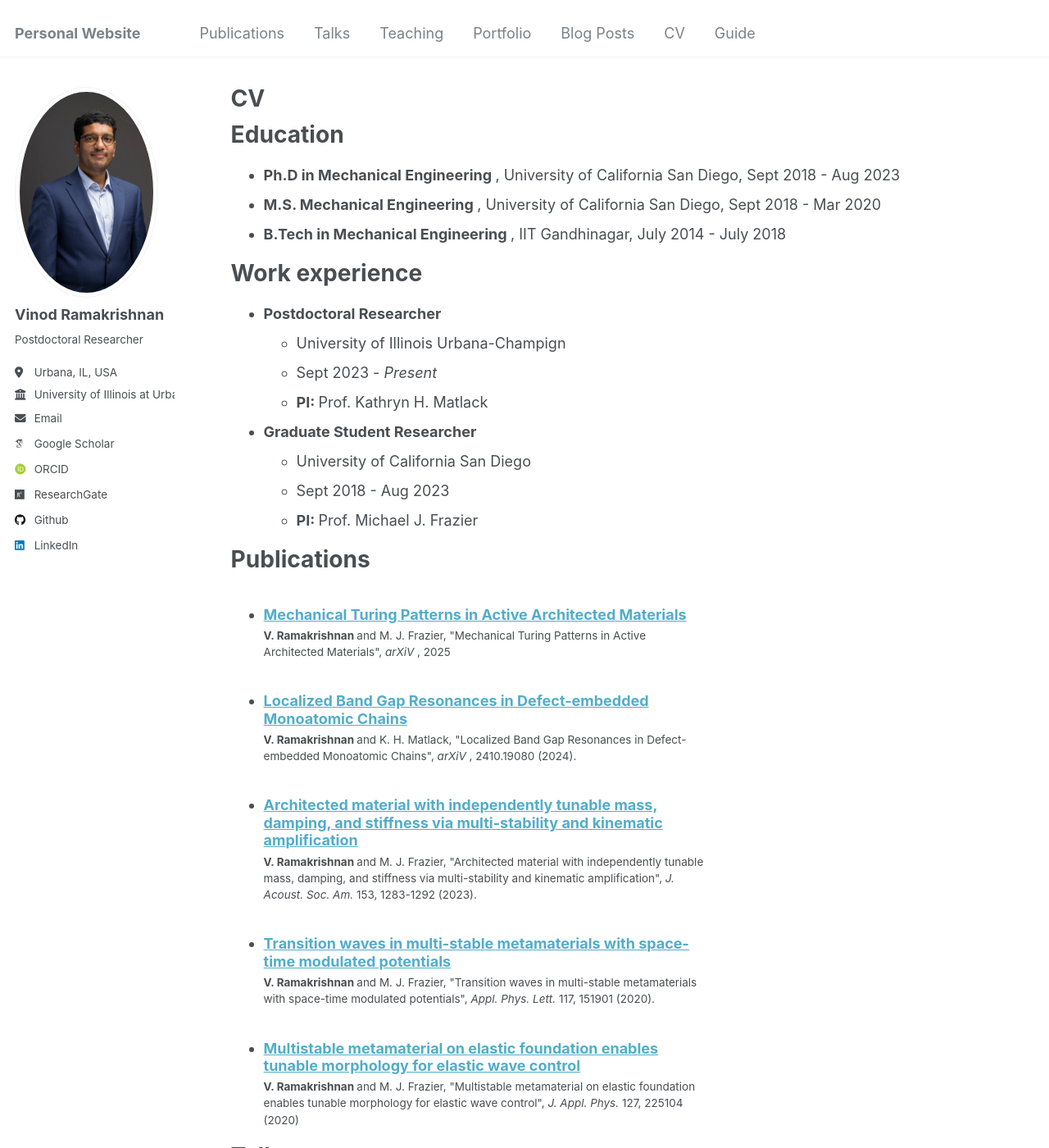
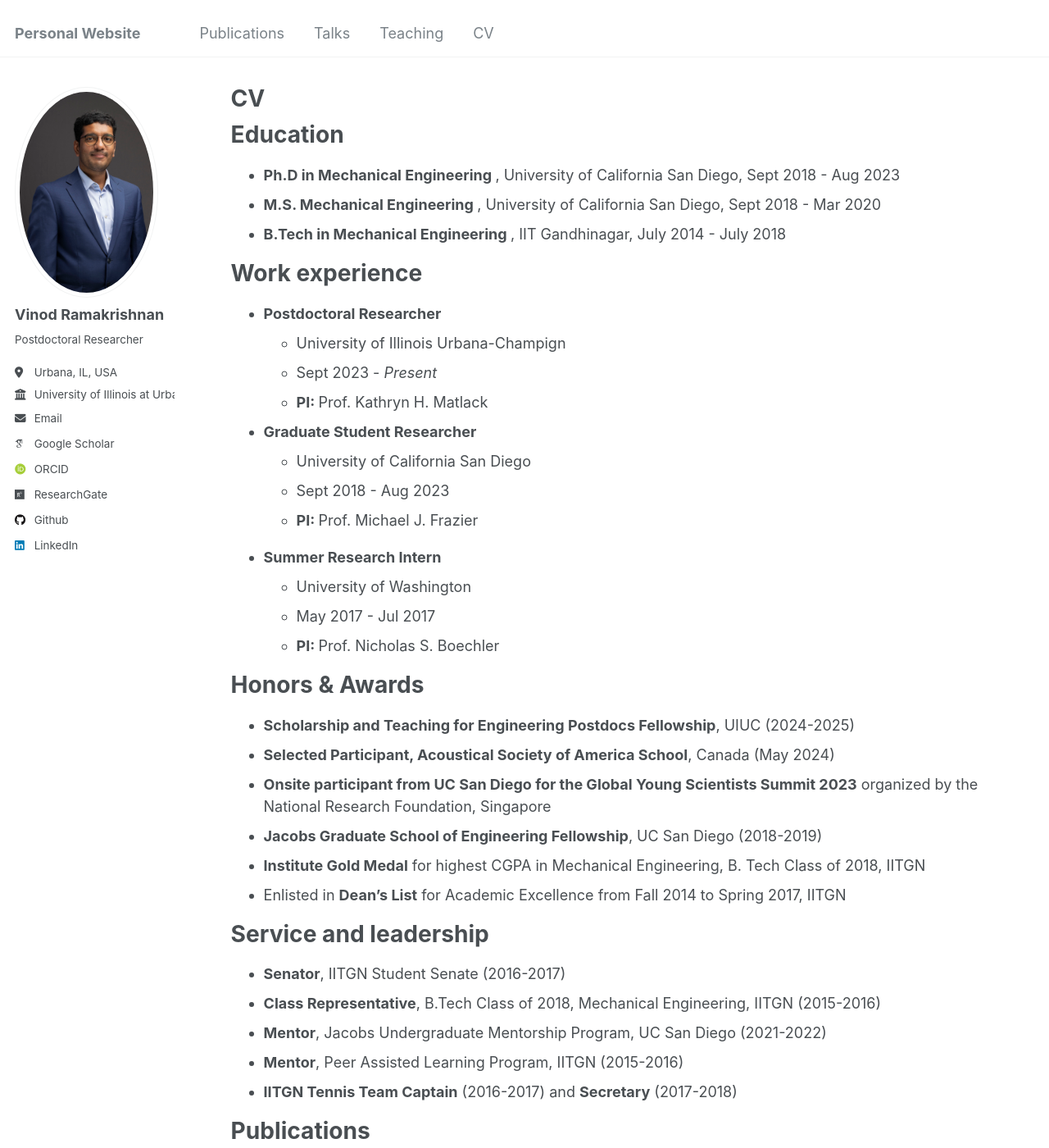
Before and after one commit to DonIV22/DonIV22.github.io, a Jekyll site: the page built from _pages/cv.md, in a window 1280 px wide and 1400 px high. Shown: the whole window at 82% size. Built offline with Jekyll 4.4.1, drawn with Linux system fonts in a browser that asks for light colours; some web fonts are replaced; some of the changed text lies outside the part shown.

Commit message:
CV Changes

```diff
--- a/_pages/cv.md
+++ b/_pages/cv.md
@@ -37,6 +37,11 @@ Work experience
   * Jan 2018 - May 2018
   * <b> Courses: </b> Industrial Engineering & Operations Research (Spring 2018). -->
 
+* <b> Summer Research Intern </b>
+  * University of Washington
+  * May 2017 - Jul 2017
+  * <b> PI: </b> Prof. Nicholas S. Boechler
+
 <!-- Skills
 ======
 * Skill 1
@@ -45,6 +50,24 @@ Work experience
   * Sub-skill 2.2
   * Sub-skill 2.3
 * Skill 3 -->
+
+
+Honors & Awards
+======
+* <b> Scholarship and Teaching for Engineering Postdocs Fellowship</b>, UIUC (2024-2025)
+* <b> Selected Participant, Acoustical Society of America School</b>, Canada (May 2024)
+* <b> Onsite participant from UC San Diego for the Global Young Scientists Summit 2023</b> organized by the National Research Foundation, Singapore
+* <b> Jacobs Graduate School of Engineering Fellowship</b>, UC San Diego (2018-2019)
+* <b> Institute Gold Medal</b> for highest CGPA in Mechanical Engineering, B. Tech Class of 2018, IITGN
+* Enlisted in <b> Dean's List</b> for Academic Excellence from Fall 2014 to Spring 2017, IITGN
+
+Service and leadership
+======
+* <b> Senator</b>, IITGN Student Senate (2016-2017)
+* <b> Class Representative</b>, B.Tech Class of 2018, Mechanical Engineering, IITGN (2015-2016)
+* <b> Mentor</b>, Jacobs Undergraduate Mentorship Program, UC San Diego (2021-2022)
+* <b> Mentor</b>, Peer Assisted Learning Program, IITGN (2015-2016)
+* <b> IITGN Tennis Team Captain</b> (2016-2017) and <b> Secretary</b> (2017-2018)
 
 Publications
 ======
```
Also changed, not shown: other parts of _pages/cv.md (+0 -4 lines), _data/navigation.yml (+6 -6 lines), _talks/T3_IMECE_2020.md (+1 -1 lines), _talks/T4_EMI_2021.md (+1 -1 lines), _talks/T5_IMECE_2021.md (+1 -1 lines), _teaching/Teaching1_IITGN.md (+1 -1 lines).
